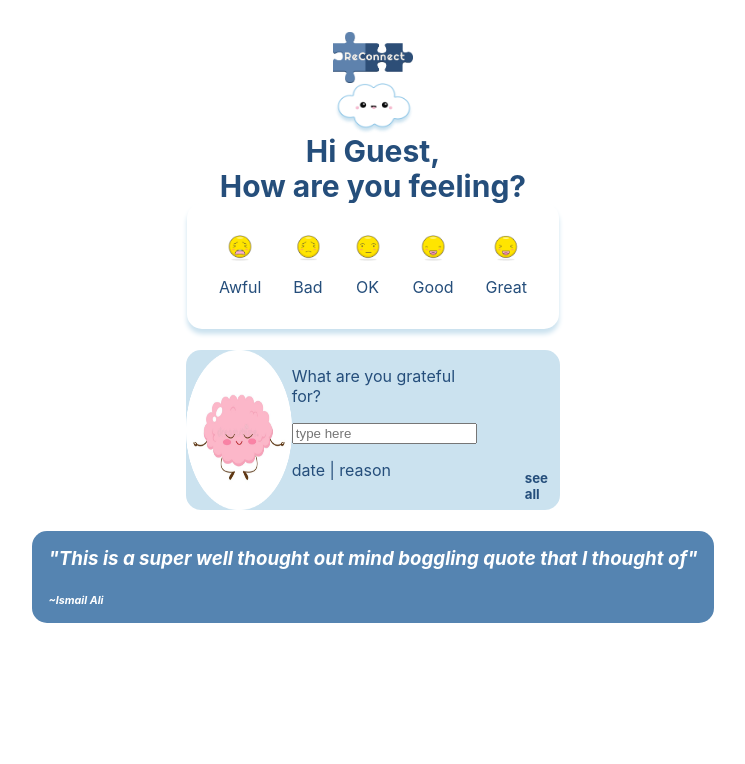
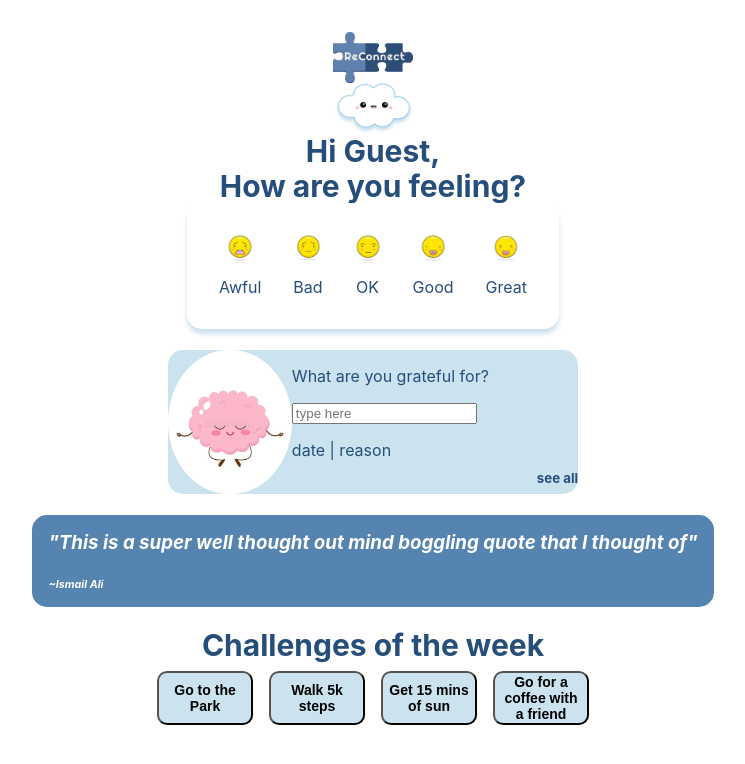
Before and after one commit to maroaraujo/final-project_front-end-surch, a Next.js app in the folder reconnect/: page /home in a window 1280 px wide. Shown: the top 764 px of the page, without its empty margins (267-1012 px from the left). Built offline with nearby package versions, Linux system fonts and the light colour scheme.

Commit message:
Challenges section complete, implemented an alert when clicked if needed when adding functionality

```diff
--- /dev/null
+++ b/reconnect/component/ChallengeCard/ChallengeCard.js
@@ -0,0 +1,9 @@
+import styles from "./ChallengeCard.module.css"
+
+export default function ChallengeCard({challenge, onClick}){
+    return(
+        <button className={styles.card} onClick={onClick}>
+            <h5 className={styles.challengeText} >{challenge}</h5>
+        </button>
+    )
+}
--- /dev/null
+++ b/reconnect/component/ChallengeCard/ChallengeCard.module.css
@@ -0,0 +1,16 @@
+.challengeText{
+    font-size: 14px;
+    inline-size: 5rem;
+    overflow-wrap: break-word;
+    hyphens: manual;
+    margin:0;
+    text-align: center;
+  }
+  .card{
+    display: flex;
+    justify-items: center;
+    align-items: center;
+    background: #cbe2ef;
+    border-radius: 10px;
+    margin:1vh;
+  }
--- a/reconnect/pages/home.js
+++ b/reconnect/pages/home.js
@@ -6,8 +6,13 @@ import MascotSmall from "../component/MascotSmall/MascotSmall";
 import MoodQuestion from "../component/MoodQuestion/MoodQuestion";
 import Gratitude from "../component/Gratitude/Gratitude";
 import Quote from "../component/Quote/Quote"
+import ChallengeCard from "../component/ChallengeCard/ChallengeCard";
 
 export default function Home() {
+
+  function onClick(){
+    alert("hello");
+  }
   return (
     <div className={styles.container}>
       <Head>
@@ -27,6 +32,13 @@ export default function Home() {
         <MoodQuestion className={styles.moodQuestion} />
         <Gratitude/>
         <Quote/>
+        <h1 className={styles.title}>Challenges of the week</h1>
+        <div className={styles.challenges}>
+          <ChallengeCard onClick={onClick} challenge={"Go to the Park"}/>
+          <ChallengeCard challenge={"Walk 5k steps"}/>
+          <ChallengeCard challenge={"Get 15 mins of sun"}/>
+          <ChallengeCard challenge={"Go for a coffee with a friend"}/>
+        </div>
       </main>
     </div>
   );
--- a/reconnect/styles/Home.module.css
+++ b/reconnect/styles/Home.module.css
@@ -167,7 +167,8 @@
   background: #cbe2ef;
   border-radius: 15px;
   margin-top: 21px;
-
+  max-height: 10rem;
+}
 
 /*Start of Tab Bar styling*/
 
@@ -190,9 +191,6 @@
   justify-content: center;
   align-items: center;
 }
-  width:374px;
-  justify-content: space-evenly;
-}
 
 .seeAll{
   position: relative;
@@ -205,6 +203,7 @@
   margin-top:21px;
   background: #5584B1;
   border-radius: 15px;
+  margin-bottom:21px;
 }
 .quoteText{
   color:white;
@@ -224,3 +223,7 @@
     flex-direction: column;
   }
 }
+.challenges{
+  display:flex;
+  justify-content: space-around;
+}
```
Also changed, not shown: 2 other files (tests, documents, lock files or other folders).
